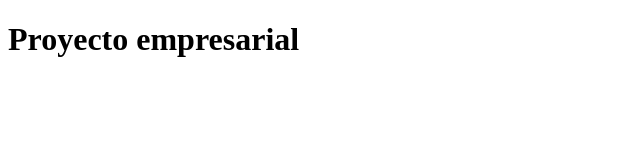
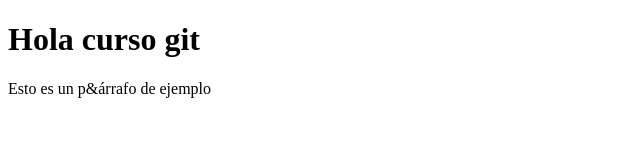
Before and after one commit to noelscript/TareaGit-, a plain HTML site: page index.html in a window 1280 px wide. Shown: the whole page, without its empty margins (0-640 px from the left). Drawn offline with Linux system fonts and the light colour scheme.

```diff
--- a/JS/script.Js
+++ b/JS/script.Js
@@ -0,0 +1 @@
+console.log("Hola mundo")
--- a/index.html
+++ b/index.html
@@ -1,10 +1,14 @@
 <!DOCTYPE html>
 <html>
-    <head>
-        <title>Proyecto Git</title>
-        <link rel="stylesheet" href="CSS/estilos.css" type="text/css">
-    </head>
-    <body>
-        <h1>Proyecto empresarial</h1>
-    </body>
+<head>
+
+    <title>Document</title>
+</head>
+<body>
+    <h1>Hola curso git</h1>
+
+    <p>Esto es un p&&aacute;rrafo de ejemplo</p>
+
+
+</body>
 </html>
```
Also changed, not shown: CSS/estilos.css (deleted), CSS/style.css (added).
